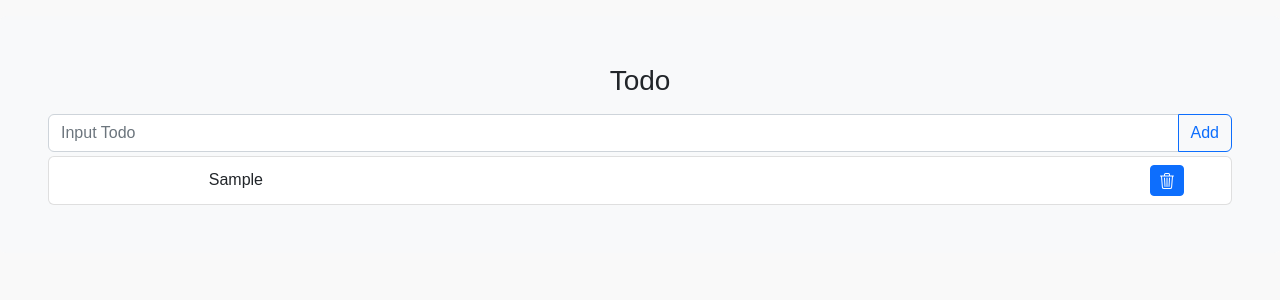
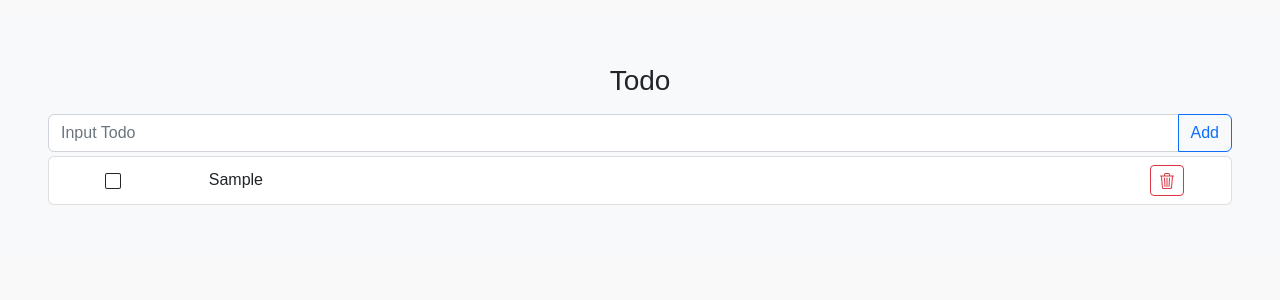
Before and after one commit to seongsland/reactTodo, a React (Create React App) app: page / in a window 1280 px wide. Both pictures are taken after typing "Sample" into the empty fields and a click on the button "Add". Shown: the top 300 px of the page. Built offline with nearby package versions, Linux system fonts and the light colour scheme.

Commit message:
checkbox image change

```diff
--- a/src/components/TodoItem.jsx
+++ b/src/components/TodoItem.jsx
@@ -34,7 +34,9 @@ const TodoItem = ({ text, checked, id, onToggle, onRemove }) => {
       className="todoItem list-group-item list-group-item-action d-flex align-items-center justify-content-between"
       onClick={() => onToggle(id)}
     >
-      <div className="checkbox col-1">{checked ? CheckFalse : CheckTrue}</div>
+      <div className="checkbox col-1">
+        {checked ? <CheckTrue /> : <CheckFalse />}
+      </div>
 
       <div
         className={
@@ -51,7 +53,7 @@ const TodoItem = ({ text, checked, id, onToggle, onRemove }) => {
           onRemove(id);
         }}
       >
-        <button type="button" class="btn btn-primary btn-sm">
+        <button type="button" class="btn btn-outline-danger btn-sm">
           <svg
             xmlns="http://www.w3.org/2000/svg"
             width="16"
```
